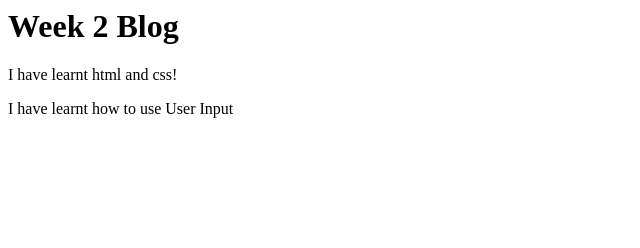
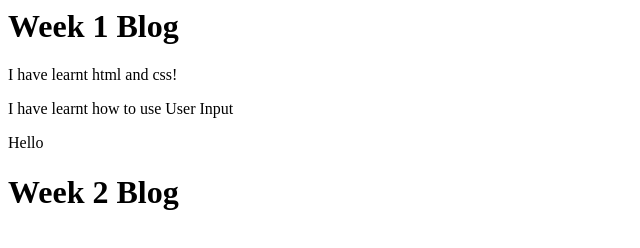
Before and after one commit to yechyang/MyDevelopmentalBlog, a plain HTML site: page index.html in a window 1280 px wide. Shown: the whole page, without its empty margins (0-640 px from the left). Drawn offline with Linux system fonts and the light colour scheme.

Commit message:
week2 blog

```diff
--- a/index.html
+++ b/index.html
@@ -1,8 +1,10 @@
 <html>
     <head></head>
     <body>
-        <h1> Week 2 Blog</h1>
+        <h1> Week 1 Blog</h1>
         <p>I have learnt html and css!</p>
         <p>I have learnt how to use User Input</p>
+        <p>Hello</p>
+        <h1> Week 2 Blog</h1>
     </body>
 </html>
```
